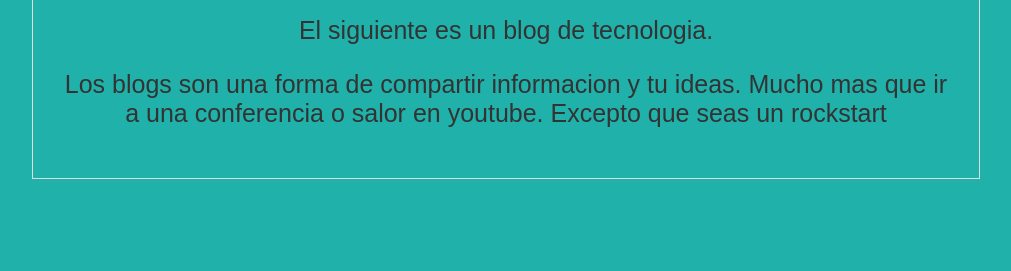
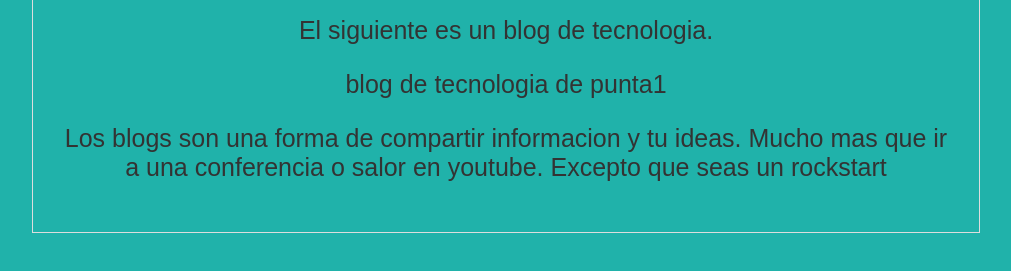
Before and after one commit to WashingtonNieto/524C_Proyecto02, a plain HTML site: page index.html in a window 1280 px wide. Shown: the part 189-460 px from the top of the page, without its empty margins (134-1145 px from the left). Drawn offline with Linux system fonts and the light colour scheme.

Commit message:
parrafo con tecnologia de punta

```diff
--- a/index.html
+++ b/index.html
@@ -14,6 +14,7 @@
         </div>
         <h1>Proyecto2 524-C</h1>
         <p>El siguiente es un blog de tecnologia.</p>
+        <p>blog de tecnologia de punta1</p>
         <p>Los blogs son una forma de compartir informacion y tu ideas.  Mucho mas que ir a una conferencia o salor en youtube. Excepto que seas un rockstart</p>
 
     </div>
```
